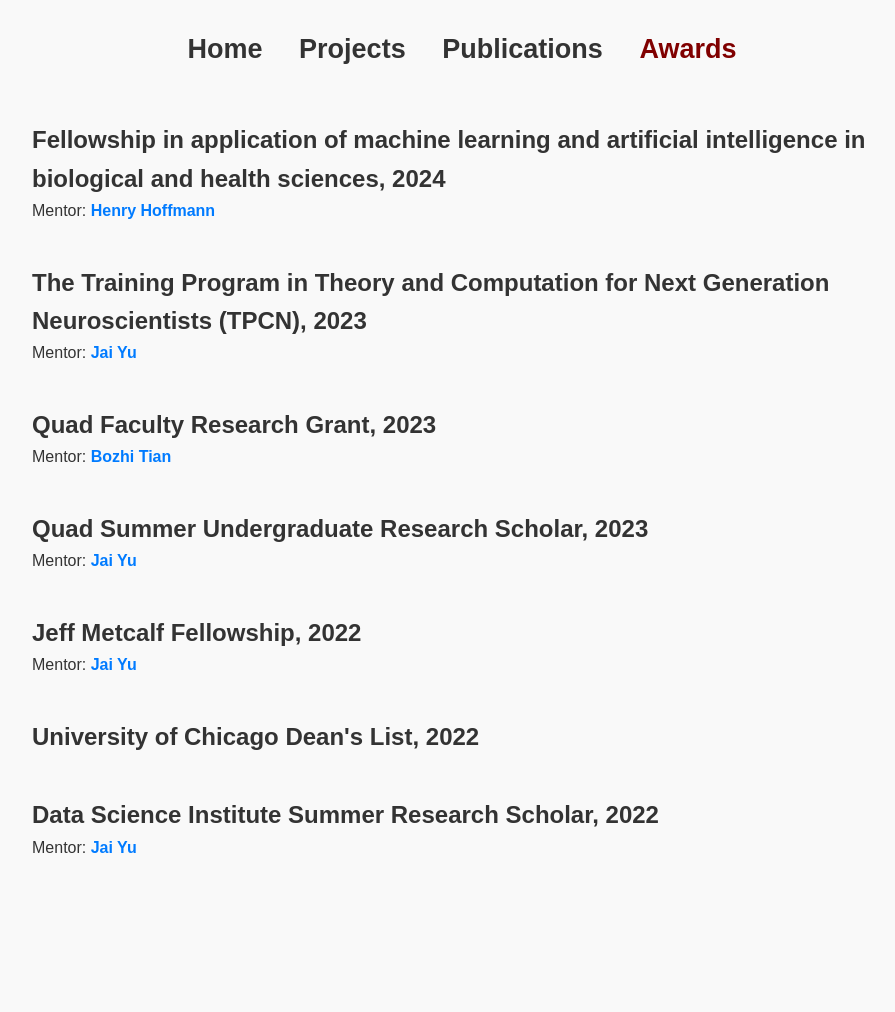
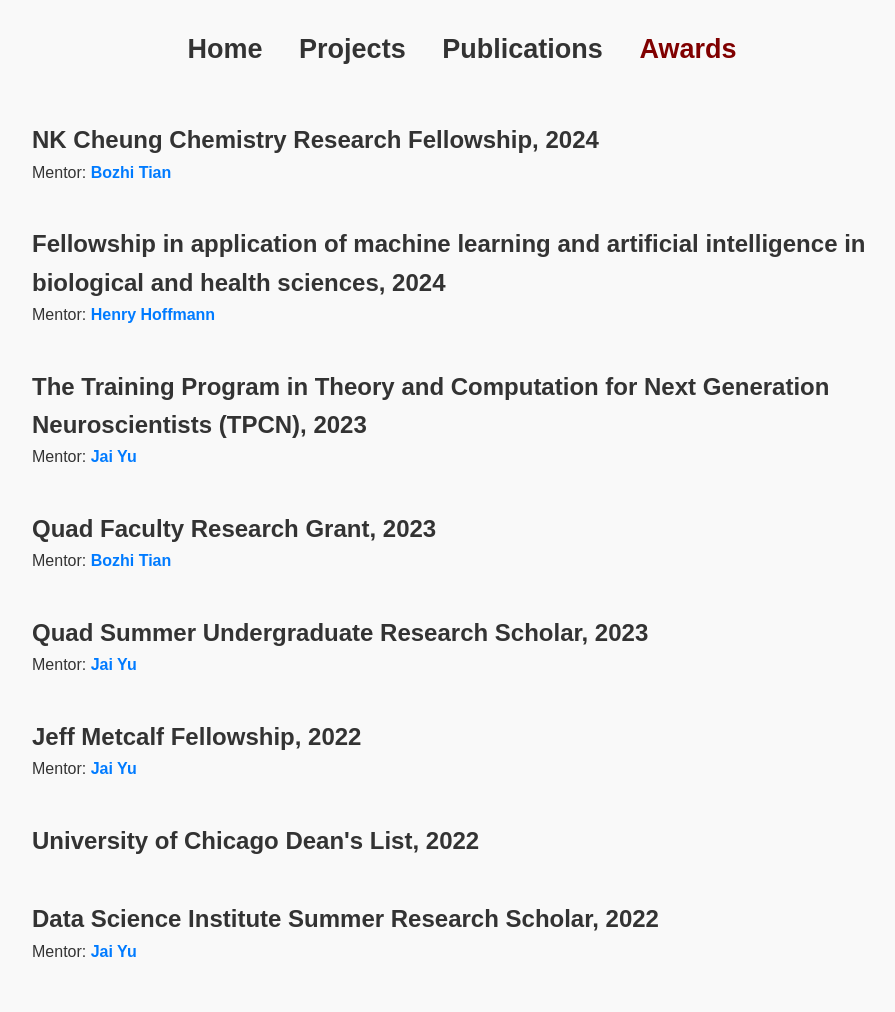
Before and after one commit to jhanliufu-personal/jhanliufu-personal.github.io, a Jekyll site: the page built from awards.html, in a window 1280 px wide. Shown: the whole page, without its empty margins (178-1073 px from the left). Built offline with Jekyll 4.4.1, drawn with Linux system fonts in a browser that asks for light colours; before the commit the page ends 908 px from its top, so only the background shows below that.

Commit message:
added NK Cheung fellowship

```diff
--- a/_data/awards.yml
+++ b/_data/awards.yml
@@ -1,3 +1,6 @@
+- name: NK Cheung Chemistry Research Fellowship
+  year: 2024
+  mentor: Bozhi Tian
 - name: Fellowship in application of machine learning and artificial intelligence in biological and health sciences
   link: "https://uchicago.joinhandshake.com/stu/jobs/8868128"
   year: 2024
```
